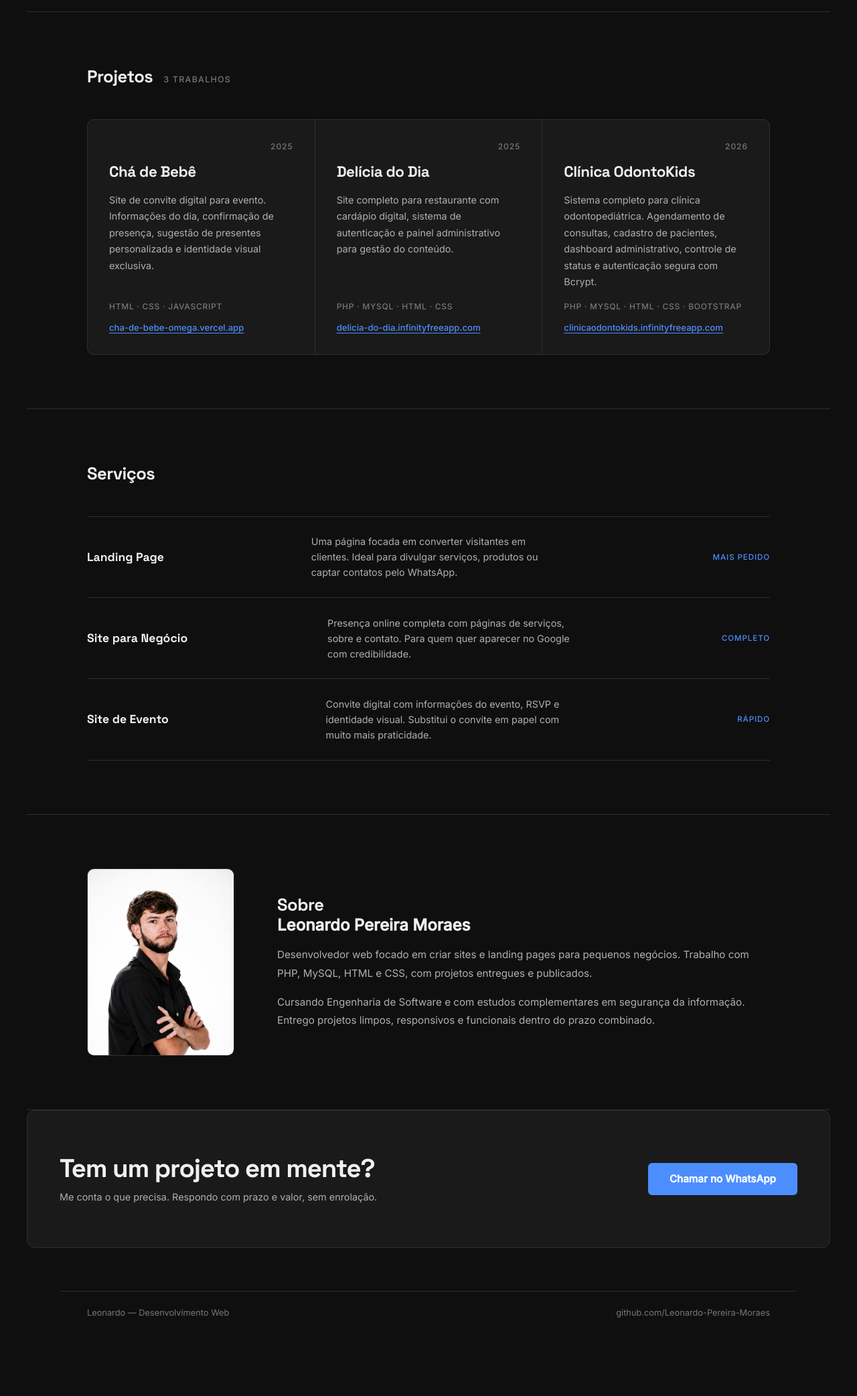
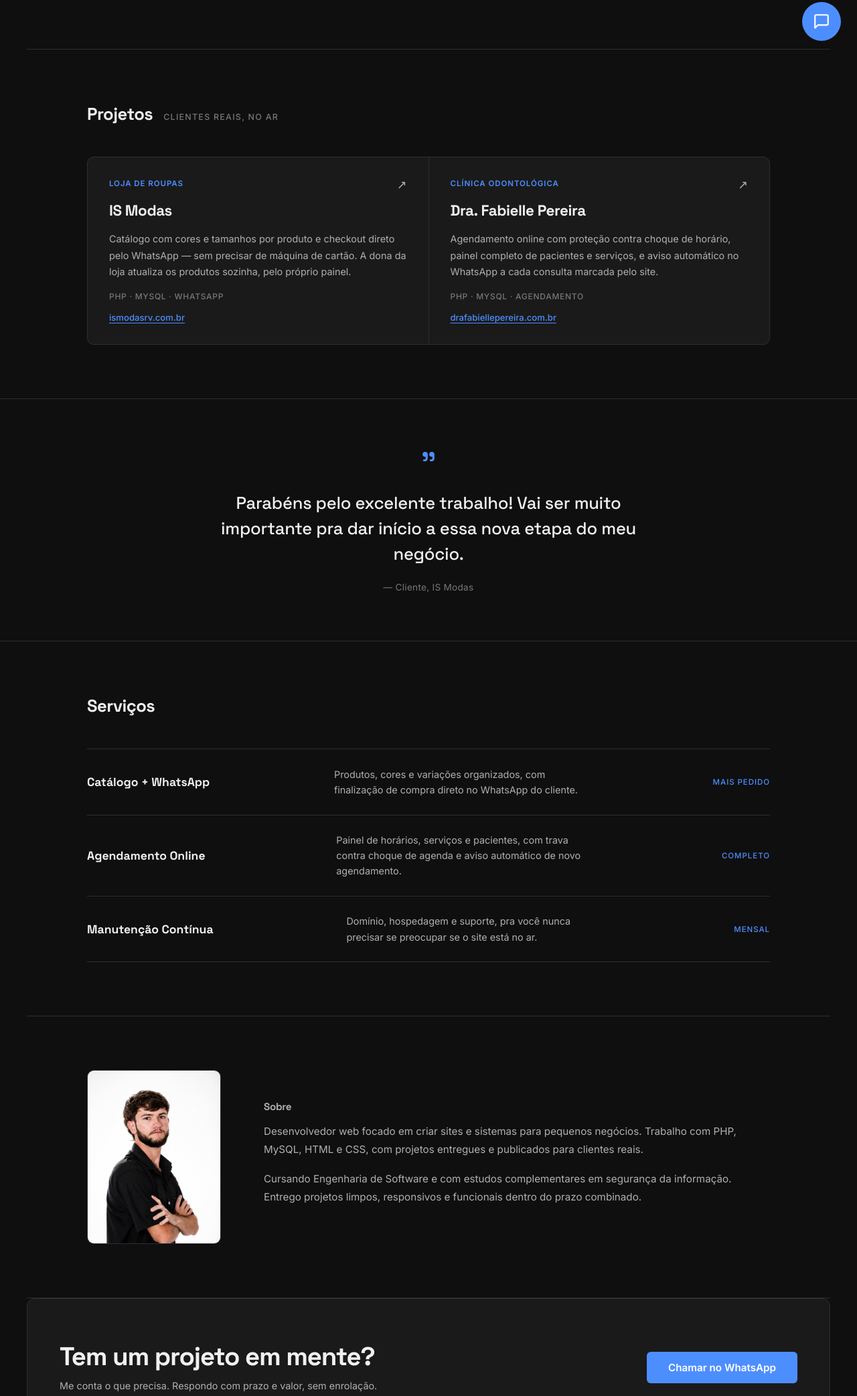
Before and after one commit to Leonardo-Pereira-Moraes/Leonardo-Pereira-Moraes.github.io, a plain HTML site: page index.html in a window 1280 px wide. Shown: the part 715-2800 px from the top of the page at 67% size. Before the commit the page ends 2707 px from the top, so only its background shows below. Drawn offline with Linux system fonts and the light colour scheme.

Commit message:
Add files via upload

```diff
--- a/index.html
+++ b/index.html
@@ -3,8 +3,9 @@
 <head>
   <meta charset="UTF-8" />
   <meta name="viewport" content="width=device-width, initial-scale=1.0" />
-  <title>Leonardo — Desenvolvimento Web</title>
-  <link href="https://fonts.googleapis.com/css2?family=Space+Grotesk:wght@400;500;700&family=Inter:wght@400;500&display=swap" rel="stylesheet" />
+  <title>Leonardo Moraes — Desenvolvimento Web</title>
+  <meta name="description" content="Desenvolvedor web em Goiás — sites e sistemas para pequenos negócios, com catálogo via WhatsApp e agendamento online." />
+  <link href="https://fonts.googleapis.com/css2?family=Space+Grotesk:wght@400;500;700&family=Inter:wght@400;500;600&display=swap" rel="stylesheet" />
   <style>
     *, *::before, *::after { box-sizing: border-box; margin: 0; padding: 0; }
 
@@ -17,15 +18,17 @@
       --text-sub: #777777;
       --blue: #4d8eff;
       --blue-hover: #6ba3ff;
+      --pad-x: clamp(20px, 6vw, 2.5rem);
     }
 
-    html { scroll-behavior: smooth; }
+    html { scroll-behavior: smooth; -webkit-text-size-adjust: 100%; }
 
     body {
       background: var(--bg);
       color: var(--text);
       font-family: 'Inter', sans-serif;
       -webkit-font-smoothing: antialiased;
+      overflow-x: hidden;
     }
 
     /* NAV */
@@ -36,7 +39,7 @@
       display: flex;
       justify-content: space-between;
       align-items: center;
-      padding: 1.1rem 2.5rem;
+      padding: 1.1rem var(--pad-x);
       background: rgba(15,15,15,0.9);
       backdrop-filter: blur(12px);
       border-bottom: 1px solid var(--border);
@@ -55,7 +58,7 @@
     .nav-right {
       display: flex;
       align-items: center;
-      gap: 2rem;
+      gap: clamp(0.9rem, 3vw, 2rem);
     }
 
     .nav-link {
@@ -78,13 +81,18 @@
       border-radius: 6px;
       text-decoration: none;
       transition: background 0.15s;
+      white-space: nowrap;
     }
 
     .nav-cta:hover { background: var(--blue-hover); }
 
+    @media (max-width: 520px) {
+      .nav-link { display: none; }
+    }
+
     /* HERO */
     .hero {
-      padding: 10rem 2.5rem 5rem;
+      padding: clamp(7rem, 16vw, 10rem) var(--pad-x) clamp(3rem, 8vw, 5rem);
       max-width: 1100px;
       margin: 0 auto;
     }
@@ -101,7 +109,7 @@
     .hero-name {
       font-family: 'Space Grotesk', sans-serif;
       font-weight: 700;
-      font-size: clamp(4rem, 11vw, 9rem);
+      font-size: clamp(3.2rem, 11vw, 9rem);
       line-height: 0.9;
       letter-spacing: -0.04em;
       color: var(--text);
@@ -125,7 +133,7 @@
     .hero-role {
       font-family: 'Space Grotesk', sans-serif;
       font-weight: 400;
-      font-size: clamp(1.4rem, 3.5vw, 2.6rem);
+      font-size: clamp(1.3rem, 3.5vw, 2.6rem);
       letter-spacing: -0.02em;
       color: var(--text-mid);
       margin-bottom: 2rem;
@@ -152,7 +160,9 @@
     }
 
     .btn {
-      display: inline-block;
+      display: inline-flex;
+      align-items: center;
+      justify-content: center;
       font-family: 'Inter', sans-serif;
       font-weight: 500;
       font-size: 0.9rem;
@@ -175,16 +185,20 @@
 
     .btn-outline:hover { border-color: var(--text-mid); color: var(--text); }
 
+    @media (max-width: 480px) {
+      .hero-actions { flex-direction: column; align-items: stretch; }
+    }
+
     /* DIVIDER */
     .divider {
       border: none;
       border-top: 1px solid var(--border);
-      margin: 0 2.5rem;
+      margin: 0 var(--pad-x);
     }
 
     /* SECTION */
     .section {
-      padding: 5rem 2.5rem;
+      padding: clamp(3rem, 8vw, 5rem) var(--pad-x);
       max-width: 1100px;
       margin: 0 auto;
     }
@@ -193,7 +207,7 @@
       display: flex;
       align-items: baseline;
       gap: 1rem;
-      margin-bottom: 3rem;
+      margin-bottom: clamp(2rem, 5vw, 3rem);
     }
 
     .section-label {
@@ -215,7 +229,7 @@
     /* PROJECTS */
     .projects-grid {
       display: grid;
-      grid-template-columns: 1fr 1fr 1fr;
+      grid-template-columns: 1fr 1fr;
       gap: 1px;
       background: var(--border);
       border: 1px solid var(--border);
@@ -231,18 +245,19 @@
       text-decoration: none;
       color: inherit;
       background: var(--surface);
-      padding: 2rem;
+      padding: clamp(1.6rem, 4vw, 2rem);
       display: flex;
       flex-direction: column;
       gap: 1rem;
       transition: background 0.18s;
+      min-width: 0;
     }
 
     .project-card:hover { background: var(--blue); }
     .project-card:hover .project-year,
     .project-card:hover .project-tech,
     .project-card:hover .project-desc,
-    .project-card:hover .project-link-text { color: rgba(255,255,255,0.7); }
+    .project-card:hover .project-link-text { color: rgba(255,255,255,0.75); }
     .project-card:hover .project-name { color: #fff; }
     .project-card:hover .project-arrow { transform: translate(3px,-3px); }
 
@@ -252,13 +267,15 @@
       align-items: flex-start;
     }
 
-    .project-year {
-      font-size: 0.75rem;
-      font-weight: 500;
+    .project-tag {
+      font-size: 0.72rem;
+      font-weight: 600;
       letter-spacing: 0.08em;
       text-transform: uppercase;
-      color: var(--text-sub);
+      color: var(--blue);
     }
+
+    .project-card:hover .project-tag { color: rgba(255,255,255,0.9); }
 
     .project-arrow {
       font-size: 1.1rem;
@@ -298,7 +315,41 @@
       text-underline-offset: 3px;
     }
 
-    .project-card:hover .project-link-text { color: rgba(255,255,255,0.8); }
+    .project-card:hover .project-link-text { color: rgba(255,255,255,0.85); }
+
+    /* TESTIMONIAL */
+    .testimonial {
+      border-top: 1px solid var(--border);
+      border-bottom: 1px solid var(--border);
+      padding: clamp(3rem, 7vw, 4.5rem) var(--pad-x);
+      text-align: center;
+    }
+
+    .testimonial-mark {
+      font-family: 'Space Grotesk', sans-serif;
+      font-size: clamp(2.6rem, 6vw, 3.6rem);
+      color: var(--blue);
+      line-height: 1;
+      margin-bottom: 0.4rem;
+    }
+
+    .testimonial-quote {
+      font-family: 'Space Grotesk', sans-serif;
+      font-weight: 500;
+      font-size: clamp(1.15rem, 2.8vw, 1.6rem);
+      line-height: 1.5;
+      letter-spacing: -0.01em;
+      color: var(--text);
+      max-width: 680px;
+      margin: 0 auto;
+    }
+
+    .testimonial-by {
+      margin-top: 1.4rem;
+      font-size: 0.85rem;
+      color: var(--text-sub);
+      letter-spacing: 0.02em;
+    }
 
     /* SERVICES */
     .services-list { border-top: 1px solid var(--border); }
@@ -340,24 +391,35 @@
       .service-row { flex-direction: column; align-items: flex-start; gap: 0.5rem; }
     }
 
+    /* SOBRE */
+    .about-row { display: flex; align-items: center; gap: clamp(2rem, 6vw, 4rem); flex-wrap: wrap; }
+    .about-photo {
+      width: 200px; height: 260px; object-fit: cover; object-position: top;
+      border-radius: 10px; flex-shrink: 0; border: 1px solid var(--border);
+    }
+    .about-text { flex: 1; min-width: 260px; }
+    .about-text p { color: var(--text-mid); font-size: 0.95rem; line-height: 1.8; margin-bottom: 1rem; }
+
     /* CTA */
     .cta-section {
       background: var(--surface);
       border: 1px solid var(--border);
-      margin: 0 2.5rem 4rem;
+      margin: 0 var(--pad-x) 4rem;
       border-radius: 12px;
-      padding: 4rem 3rem;
+      padding: clamp(2.2rem, 6vw, 4rem) clamp(1.6rem, 5vw, 3rem);
       display: flex;
       justify-content: space-between;
       align-items: center;
       gap: 2rem;
       flex-wrap: wrap;
+      position: relative;
+      overflow: hidden;
     }
 
     .cta-text h2 {
       font-family: 'Space Grotesk', sans-serif;
       font-weight: 700;
-      font-size: clamp(1.6rem, 3.5vw, 2.4rem);
+      font-size: clamp(1.5rem, 3.5vw, 2.4rem);
       letter-spacing: -0.03em;
       color: var(--text);
       line-height: 1.15;
@@ -371,7 +433,9 @@
     }
 
     .cta-btn {
-      display: inline-block;
+      display: inline-flex;
+      align-items: center;
+      gap: 0.5rem;
       background: var(--blue);
       color: #fff;
       font-family: 'Inter', sans-serif;
@@ -382,14 +446,32 @@
       text-decoration: none;
       white-space: nowrap;
       flex-shrink: 0;
-      transition: background 0.15s;
+      position: relative;
+      overflow: hidden;
+      transition: background 0.15s, transform 0.15s;
     }
 
-    .cta-btn:hover { background: var(--blue-hover); }
+    .cta-btn::before {
+      content: '';
+      position: absolute;
+      top: 0; left: -60%;
+      width: 40%; height: 100%;
+      background: linear-gradient(120deg, transparent, rgba(255,255,255,.35), transparent);
+      transform: skewX(-20deg);
+    }
+
+    .cta-btn:hover { background: var(--blue-hover); transform: translateY(-1px); }
+    .cta-btn:hover::before { animation: shine 0.9s ease; }
+
+    @keyframes shine { to { left: 140%; } }
+
+    @media (max-width: 480px) {
+      .cta-btn { width: 100%; justify-content: center; }
+    }
 
     /* FOOTER */
     footer {
-      padding: 1.5rem 2.5rem;
+      padding: 1.5rem var(--pad-x);
       display: flex;
       justify-content: space-between;
       align-items: center;
@@ -407,6 +489,37 @@
     }
 
     footer a:hover { color: var(--text-mid); }
+
+    /* FLOATING WHATSAPP BUTTON */
+    @keyframes fab-pulse {
+      0%   { box-shadow: 0 0 0 0 rgba(77,142,255,.5); }
+      70%  { box-shadow: 0 0 0 16px rgba(77,142,255,0); }
+      100% { box-shadow: 0 0 0 0 rgba(77,142,255,0); }
+    }
+    .fab {
+      position: fixed; right: 24px; bottom: 24px; z-index: 200;
+      width: 58px; height: 58px; border-radius: 50%;
+      background: var(--blue); color: #fff;
+      display: flex; align-items: center; justify-content: center;
+      box-shadow: 0 10px 26px -8px rgba(0,0,0,.55);
+      animation: fab-pulse 2.6s ease-out infinite;
+      transition: transform .18s ease, background .15s ease;
+      text-decoration: none;
+    }
+    .fab:hover { transform: scale(1.08); background: var(--blue-hover); }
+    .fab:hover .fab-label { opacity: 1; transform: translateX(0); }
+    .fab-label {
+      position: absolute; right: 70px; top: 50%; transform: translateY(-50%) translateX(6px);
+      background: var(--surface); border: 1px solid var(--border); color: var(--text);
+      font-size: 13px; font-weight: 500;
+      padding: 8px 14px; border-radius: 8px; white-space: nowrap;
+      opacity: 0; transition: opacity .18s ease, transform .18s ease;
+      pointer-events: none;
+    }
+    @media (max-width: 620px) {
+      .fab { right: 16px; bottom: 16px; width: 52px; height: 52px; }
+      .fab-label { display: none; }
+    }
   </style>
 </head>
 <body>
@@ -416,17 +529,17 @@
     <div class="nav-right">
       <a href="#projetos" class="nav-link">Projetos</a>
       <a href="#servicos" class="nav-link">Serviços</a>
-      <a href="https://wa.me/5564993013926?text=Olá%2C+vim+pelo+portfólio+e+gostaria+de+um+orçamento" class="nav-cta" target="_blank">Orçamento</a>
+      <a href="https://wa.me/5564993013926?text=Ol%C3%A1%2C+vim+pelo+portf%C3%B3lio+e+gostaria+de+um+or%C3%A7amento" class="nav-cta" target="_blank" rel="noopener">Orçamento</a>
     </div>
   </nav>
 
   <section class="hero">
-    <p class="hero-kicker">Desenvolvedor Web — Goiás, Brasil</p>
+    <p class="hero-kicker">Desenvolvedor Web — Rio Verde, Goiás</p>
     <h1 class="hero-name">Leonardo</h1>
     <p class="hero-role">Sites que fazem<br><strong>o negócio acontecer.</strong></p>
-    <p class="hero-sub">Crio landing pages e sites para pequenos negócios. Design limpo, código bem feito, entregue no prazo.</p>
+    <p class="hero-sub">Crio sites e sistemas para pequenos negócios — catálogo com checkout no WhatsApp, agendamento online, painel pra você mesmo atualizar tudo. Código bem feito, entregue no prazo.</p>
     <div class="hero-actions">
-      <a href="https://wa.me/5564993013926?text=Olá%2C+vim+pelo+portfólio+e+gostaria+de+um+orçamento" class="btn btn-blue" target="_blank">Falar no WhatsApp</a>
+      <a href="https://wa.me/5564993013926?text=Ol%C3%A1%2C+vim+pelo+portf%C3%B3lio+e+gostaria+de+um+or%C3%A7amento" class="btn btn-blue" target="_blank" rel="noopener">Falar no WhatsApp</a>
       <a href="#projetos" class="btn btn-outline">Ver projetos</a>
     </div>
   </section>
@@ -436,42 +549,37 @@
   <section class="section" id="projetos">
     <div class="section-header">
       <span class="section-label">Projetos</span>
-      <span class="section-count">3 trabalhos</span>
+      <span class="section-count">Clientes reais, no ar</span>
     </div>
     <div class="projects-grid">
-      <a class="project-card" href="https://cha-de-bebe-omega.vercel.app" target="_blank" rel="noopener">
-        <div class="project-top" style="justify-content:flex-end">
-          <span class="project-year">2025</span>
-
+      <a class="project-card" href="https://ismodasrv.com.br" target="_blank" rel="noopener">
+        <div class="project-top">
+          <span class="project-tag">Loja de roupas</span>
+          <span class="project-arrow">↗</span>
         </div>
-        <span class="project-name">Chá de Bebê</span>
-        <p class="project-desc">Site de convite digital para evento. Informações do dia, confirmação de presença, sugestão de presentes personalizada e identidade visual exclusiva.</p>
-        <span class="project-tech">HTML · CSS · JavaScript</span>
-        <span class="project-link-text">cha-de-bebe-omega.vercel.app</span>
+        <span class="project-name">IS Modas</span>
+        <p class="project-desc">Catálogo com cores e tamanhos por produto e checkout direto pelo WhatsApp — sem precisar de máquina de cartão. A dona da loja atualiza os produtos sozinha, pelo próprio painel.</p>
+        <span class="project-tech">PHP · MySQL · WhatsApp</span>
+        <span class="project-link-text">ismodasrv.com.br</span>
       </a>
-      <a class="project-card" href="http://delicia-do-dia.infinityfreeapp.com" target="_blank" rel="noopener">
-        <div class="project-top" style="justify-content:flex-end">
-          <span class="project-year">2025</span>
-
+      <a class="project-card" href="https://drafabiellepereira.com.br" target="_blank" rel="noopener">
+        <div class="project-top">
+          <span class="project-tag">Clínica odontológica</span>
+          <span class="project-arrow">↗</span>
         </div>
-        <span class="project-name">Delícia do Dia</span>
-        <p class="project-desc">Site completo para restaurante com cardápio digital, sistema de autenticação e painel administrativo para gestão do conteúdo.</p>
-        <span class="project-tech">PHP · MySQL · HTML · CSS</span>
-        <span class="project-link-text">delicia-do-dia.infinityfreeapp.com</span>
-      </a>
-      <a class="project-card" href="http://clinicaodontokids.infinityfreeapp.com" target="_blank" rel="noopener">
-        <div class="project-top" style="justify-content:flex-end">
-          <span class="project-year">2026</span>
-        </div>
-        <span class="project-name">Clínica OdontoKids</span>
-        <p class="project-desc">Sistema completo para clínica odontopediátrica. Agendamento de consultas, cadastro de pacientes, dashboard administrativo, controle de status e autenticação segura com Bcrypt.</p>
-        <span class="project-tech">PHP · MySQL · HTML · CSS · Bootstrap</span>
-        <span class="project-link-text">clinicaodontokids.infinityfreeapp.com</span>
+        <span class="project-name">Dra. Fabielle Pereira</span>
+        <p class="project-desc">Agendamento online com proteção contra choque de horário, painel completo de pacientes e serviços, e aviso automático no WhatsApp a cada consulta marcada pelo site.</p>
+        <span class="project-tech">PHP · MySQL · Agendamento</span>
+        <span class="project-link-text">drafabiellepereira.com.br</span>
       </a>
     </div>
   </section>
 
-  <hr class="divider" />
+  <div class="testimonial">
+    <div class="testimonial-mark">"</div>
+    <p class="testimonial-quote">Parabéns pelo excelente trabalho! Vai ser muito importante pra dar início a essa nova etapa do meu negócio.</p>
+    <div class="testimonial-by">— Cliente, IS Modas</div>
+  </div>
 
   <section class="section" id="servicos">
     <div class="section-header">
@@ -479,19 +587,19 @@
     </div>
     <div class="services-list">
       <div class="service-row">
-        <span class="service-name">Landing Page</span>
-        <p class="service-desc">Uma página focada em converter visitantes em clientes. Ideal para divulgar serviços, produtos ou captar contatos pelo WhatsApp.</p>
+        <span class="service-name">Catálogo + WhatsApp</span>
+        <p class="service-desc">Produtos, cores e variações organizados, com finalização de compra direto no WhatsApp do cliente.</p>
         <span class="service-tag">Mais pedido</span>
       </div>
       <div class="service-row">
-        <span class="service-name">Site para Negócio</span>
-        <p class="service-desc">Presença online completa com páginas de serviços, sobre e contato. Para quem quer aparecer no Google com credibilidade.</p>
+        <span class="service-name">Agendamento Online</span>
+        <p class="service-desc">Painel de horários, serviços e pacientes, com trava contra choque de agenda e aviso automático de novo agendamento.</p>
         <span class="service-tag">Completo</span>
       </div>
       <div class="service-row">
-        <span class="service-name">Site de Evento</span>
-        <p class="service-desc">Convite digital com informações do evento, RSVP e identidade visual. Substitui o convite em papel com muito mais praticidade.</p>
-        <span class="service-tag">Rápido</span>
+        <span class="service-name">Manutenção Contínua</span>
+        <p class="service-desc">Domínio, hospedagem e suporte, pra você nunca precisar se preocupar se o site está no ar.</p>
+        <span class="service-tag">Mensal</span>
       </div>
     </div>
   </section>
@@ -499,21 +607,12 @@
   <hr class="divider" />
 
   <section class="section" id="sobre">
-    <div style="display: flex; align-items: center; gap: 4rem; flex-wrap: wrap;">
-      <img
-        src="foto.jpeg"
-        alt="Leonardo Pereira Moraes"
-        style="width: 220px; height: 280px; object-fit: cover; object-position: top; border-radius: 10px; flex-shrink: 0; border: 1px solid var(--border);"
-      />
-      <div style="flex: 1; min-width: 260px;">
-        <p class="section-label">Sobre</p>
-        <h2 class="section-title" style="margin-bottom: 1rem;">Leonardo Pereira Moraes</h2>
-        <p style="color: var(--text-mid); font-size: 0.95rem; line-height: 1.8; margin-bottom: 1rem;">
-          Desenvolvedor web focado em criar sites e landing pages para pequenos negócios. Trabalho com PHP, MySQL, HTML e CSS, com projetos entregues e publicados.
-        </p>
-        <p style="color: var(--text-mid); font-size: 0.95rem; line-height: 1.8;">
-          Cursando Engenharia de Software e com estudos complementares em segurança da informação. Entrego projetos limpos, responsivos e funcionais dentro do prazo combinado.
-        </p>
+    <div class="about-row">
+      <img src="foto.jpeg" alt="Leonardo Pereira Moraes" class="about-photo" />
+      <div class="about-text">
+        <p class="section-label" style="margin-bottom: 0.6rem;">Sobre</p>
+        <p>Desenvolvedor web focado em criar sites e sistemas para pequenos negócios. Trabalho com PHP, MySQL, HTML e CSS, com projetos entregues e publicados para clientes reais.</p>
+        <p>Cursando Engenharia de Software e com estudos complementares em segurança da informação. Entrego projetos limpos, responsivos e funcionais dentro do prazo combinado.</p>
       </div>
     </div>
   </section>
@@ -525,13 +624,19 @@
       <h2>Tem um projeto em mente?</h2>
       <p>Me conta o que precisa. Respondo com prazo e valor, sem enrolação.</p>
     </div>
-    <a href="https://wa.me/5564993013926?text=Olá%2C+vim+pelo+portfólio+e+gostaria+de+um+orçamento" class="cta-btn" target="_blank">Chamar no WhatsApp</a>
+    <a href="https://wa.me/5564993013926?text=Ol%C3%A1%2C+vim+pelo+portf%C3%B3lio+e+gostaria+de+um+or%C3%A7amento" class="cta-btn" target="_blank" rel="noopener">Chamar no WhatsApp</a>
   </div>
 
   <footer>
-    <p>Leonardo — Desenvolvimento Web</p>
-    <a href="https://github.com/Leonardo-Pereira-Moraes" target="_blank">github.com/Leonardo-Pereira-Moraes</a>
+    <p>Leonardo Pereira Moraes — Desenvolvimento Web</p>
+    <a href="https://github.com/Leonardo-Pereira-Moraes" target="_blank" rel="noopener">github.com/Leonardo-Pereira-Moraes</a>
   </footer>
+
+  <!-- FLOATING WHATSAPP BUTTON -->
+  <a href="https://wa.me/5564993013926?text=Ol%C3%A1%2C+vim+pelo+portf%C3%B3lio+e+gostaria+de+um+or%C3%A7amento" class="fab" target="_blank" rel="noopener" aria-label="Falar no WhatsApp">
+    <span class="fab-label">Fale comigo</span>
+    <svg width="26" height="26" viewBox="0 0 24 24" fill="none" stroke="currentColor" stroke-width="2" stroke-linecap="round" stroke-linejoin="round"><path d="M21 15a2 2 0 0 1-2 2H7l-4 4V5a2 2 0 0 1 2-2h14a2 2 0 0 1 2 2z"/></svg>
+  </a>
 
 </body>
 </html>
```
